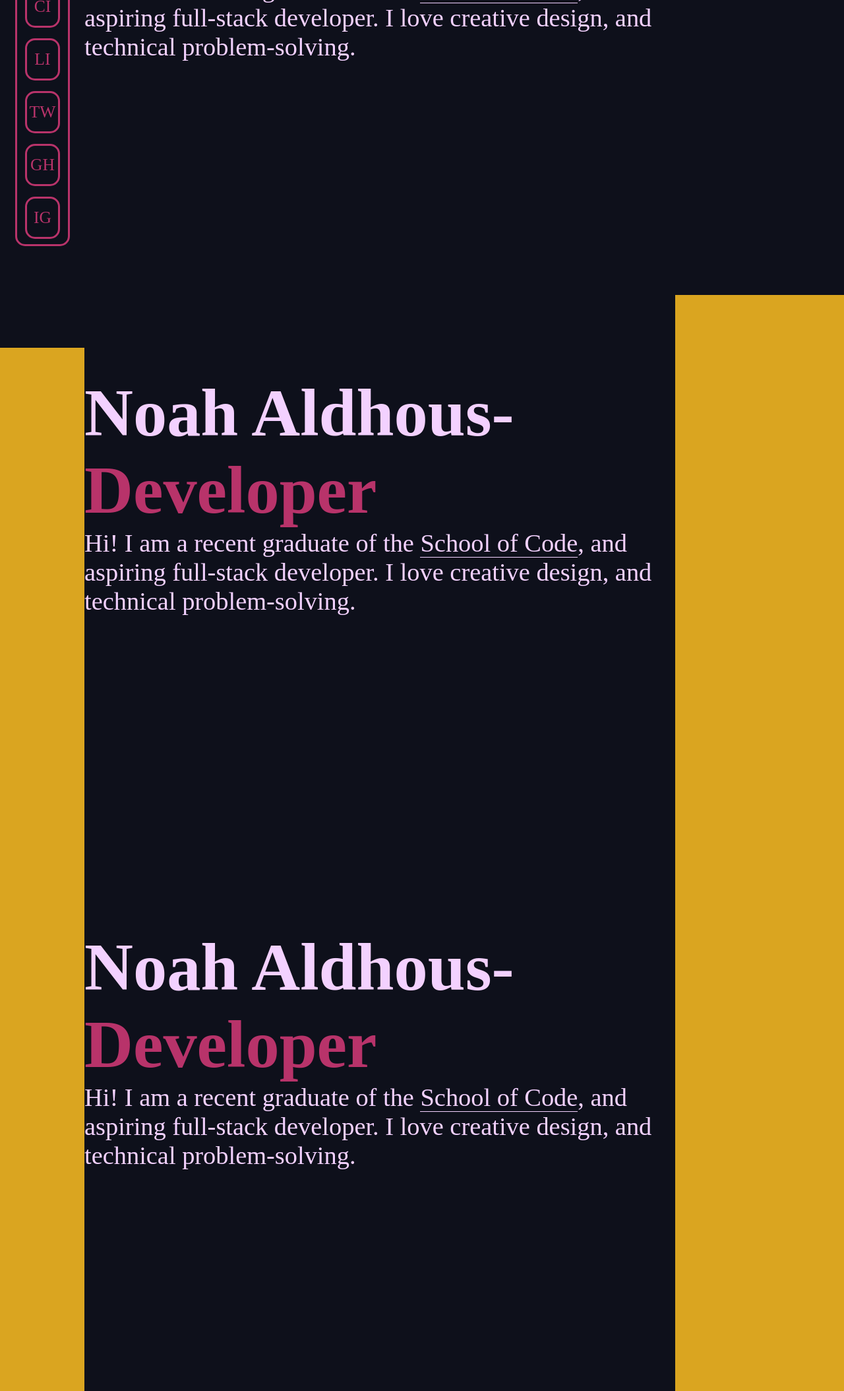
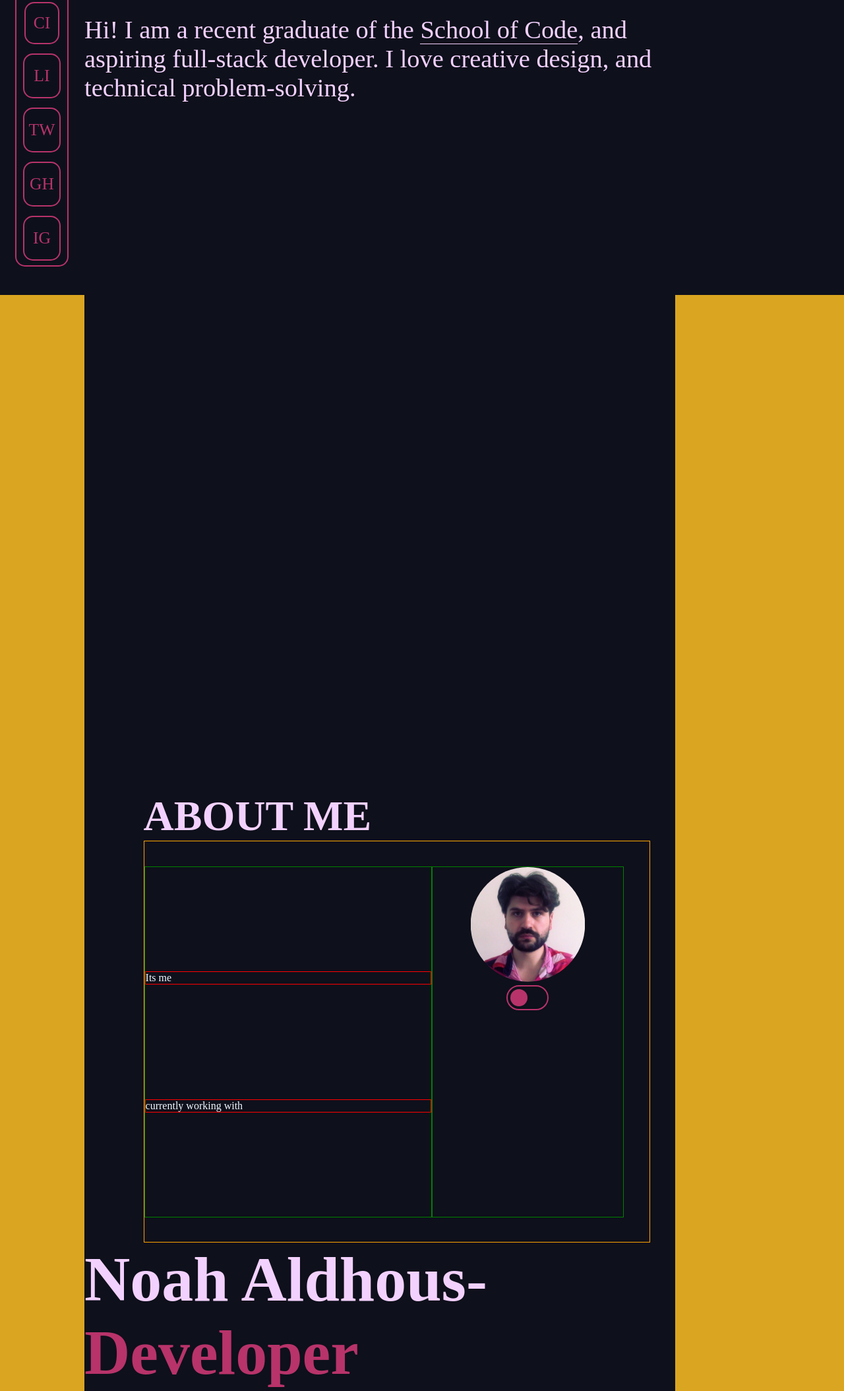
Before and after one commit to NoahAldhous/portfolio-page, a React app: page / in a window 1280 px wide. Shown: the part 353-2461 px from the top of the page at 66% size. Built offline with nearby package versions, Linux system fonts and the light colour scheme; a web font is replaced by a local one.

Commit message:
about me page in progress

```diff
--- /dev/null
+++ b/src/components/Aboutmepage/Aboutmepage.css
@@ -0,0 +1,126 @@
+.Aboutmepage{
+    width:60vw;
+    height: 95vh;
+    background-color: #0E101B;
+    margin-top: 75vh;
+    margin-left:10%;
+    display: flex;
+    flex-direction: column;
+    justify-content: left;
+    margin-right: 20vw;
+    padding-top: 2%;
+}
+
+.Aboutme-container{
+    display: flex;
+    justify-content: space-evenly;
+    border: 1px solid orange;
+    height: 100%;
+    padding: 5%;
+    padding-left: 0%;
+}
+
+.Abouttext-container{
+    display: flex;
+    flex-direction: column;
+    justify-content: space-evenly;
+    width: 60%;
+    color:aliceblue;
+    border: 1px solid green;
+    height: 100%
+}
+
+.Profile-card{
+    display: flex;
+    flex-direction: column;
+    align-items: center;
+    width: 40%;
+    border: 1px solid green;
+    height: 100%;
+}
+
+.Subheading{
+    margin: 0px;
+    margin-top: 10%;
+    font-size: 5vw;
+    color: #F3D1FF;
+}
+
+.Abouttext{
+    border: 1px solid red;
+}
+.Skillstext{
+    border: 1px solid red;
+}
+
+.Profile-picture{
+    max-width: 60%;
+    max-height: 60%;
+    object-fit: scale-down;
+    clip-path: circle();
+    margin-bottom: 2%;
+}
+
+/* The switch - the box around the slider */
+.switch {
+    position: relative;
+    display: inline-block;
+    width: 64px;
+    height: 38px;
+  }
+
+  /* Hide default HTML checkbox */
+  .switch input {
+    opacity: 0;
+    width: 0;
+    height: 0;
+  }
+
+  /* The slider */
+  .slider {
+    position: absolute;
+    cursor: pointer;
+    top: 0;
+    left: 0;
+    right: 0;
+    bottom: 0;
+    background-color: transparent;
+    -webkit-transition: .4s;
+    transition: .4s;
+  }
+
+  .slider:before {
+    position: absolute;
+    content: "";
+    height: 26px;
+    width: 26px;
+    left: 4px;
+    bottom: 4px;
+    background-color: #B8336A;
+    -webkit-transition: .4s;
+    transition: .4s;
+  }
+
+  input:checked + .slider {
+    background-color: #B8336A;
+    border: 2px solid #0E101B;
+  }
+
+
+
+  input:checked + .slider:before {
+    -webkit-transform: translateX(26px);
+    -ms-transform: translateX(26px);
+    transform: translateX(26px);
+    background-color: #0E101B;
+  }
+
+  /* Rounded sliders */
+  .slider.round {
+    border-radius: 34px;
+    border: 2px solid #B8336A;
+  }
+
+  .slider.round:before {
+    border-radius: 50%;
+  }
--- /dev/null
+++ b/src/components/Aboutmepage/Aboutmepage.js
@@ -0,0 +1,36 @@
+import './Aboutmepage.css';
+import humannoah from './images/humannoah.png';
+import digitalnoah from './images/digitalnoah.png';
+import {useState} from 'react';
+
+export default function Aboutmepage(){
+
+    const [image, setImage] = useState(humannoah)
+
+    function handleChange(){
+        if(image === humannoah){
+        setImage(digitalnoah);
+        }
+        else{setImage(humannoah)};
+    }
+
+    return <div className= "Aboutmepage">
+        <h2 className= "Subheading">ABOUT ME</h2>
+        <div className= "Aboutme-container">
+            <div className="Abouttext-container">
+                <p className="Abouttext">Its me</p>
+                <p className="Skillstext"> currently working with</p>
+            </div>
+            <div className= "Profile-card">
+                <img className="Profile-picture" src={image} alt="Noah Aldhous, wearing a shirt"/>
+                <div className= "Picture-switcher">
+                    <label className="switch">
+                    <input type="checkbox" onChange={handleChange}/>
+                    <span className="slider round"></span>
+                    </label>
+                </div>
+            </div>
+
+        </div>
+    </div>
+}
--- a/src/components/App/App.css
+++ b/src/components/App/App.css
@@ -1,6 +1,7 @@
 :root{
   --Navbar-container-width: 10vw;
   --Header-height: 10vh;
+  --Navbar-left-margin: 18%;
  }
 
 
@@ -28,8 +29,9 @@
   height: 100vh;
   width: var(--Navbar-container-width);
   display: flex;
-  padding-top: var(--Header-height);
+  flex-direction: column;
   position: fixed;
+  justify-content: space-evenly;
 }
 
 .Content-container{
@@ -64,6 +66,17 @@
 
   .Content-container{
     width: 85vw;
+    padding-right: 10%;
+  }
+
+  .Navbar-container{
+    background-color: #0E101B;
+    height: 60vh;
+    width: var(--Navbar-container-width);
+    display: flex;
+    flex-direction: column;
+    position: fixed;
+    justify-content: space-evenly
   }
 
 }
--- a/src/components/App/App.js
+++ b/src/components/App/App.js
@@ -1,4 +1,6 @@
+import Aboutmepage from '../Aboutmepage/Aboutmepage';
 import Header from '../Header/Header';
+import Homebutton from '../Homebutton/Homebutton';
 import Landingpage from '../Landingpage/Landingpage';
 import Navbar from '../Navbar/Navbar';
 import './App.css';
@@ -7,16 +9,23 @@ import './App.css';
 function App() {
 
 
+  function handleClick(page) {
+    document.querySelector(page).scrollIntoView()
+  }
+
+
 
   return (
     <div className="App">
       <Header/>
       <div className="Main">
         <div className="Navbar-container">
-          <Navbar/>
+          <Homebutton handleClick = {handleClick} page = ".Landingpage"/>
+          <Navbar handleClick = {handleClick}/>
         </div>
         <div className="Content-container">
-          <Landingpage/>
+          <Landingpage Landingpage = "Landingpage"/>
+          <Aboutmepage/>
           <Landingpage/>
           <Landingpage/>
           <Landingpage/>
--- a/src/components/Header/Header.css
+++ b/src/components/Header/Header.css
@@ -23,3 +23,10 @@
     color:#B8336A;
     border-bottom: 1px solid #B8336A;
 }
+
+
+@media only screen and (max-width: 600px) {
+.email{
+    font-size: 3vw;
+}
+}
--- a/src/components/Header/Header.js
+++ b/src/components/Header/Header.js
@@ -8,16 +8,13 @@ export default function Header(){
   var currentScrollPos = window.pageYOffset;
   if (prevScrollpos > currentScrollPos) {
   document.querySelector(".Header").style.top = "0";
-  console.log("it do")
   } else {
   document.querySelector(".Header").style.top = "-15vh";
-  console.log("it be scrollin")
   }
   prevScrollpos = currentScrollPos;
   }
 
-
     return <div className = "Header">
-        <a className ="email" href="mailto:naldhous@hotmail.co.uk">naldhous@hotmail.co.uk</a>
+        <a className ="email" href="mailto:naldhous@hotmail.co.uk" target='_blank' rel='noreferrer'>naldhous@hotmail.co.uk</a>
     </div>
 }
--- /dev/null
+++ b/src/components/Homebutton/Homebutton.css
@@ -0,0 +1,23 @@
+.Homebutton{
+    margin-left: var(--Navbar-left-margin);
+    background: none;
+    color: #B8336A;
+    border-radius: 10px;
+    font-family: inherit;
+    font-size: 1.5vw;
+    top: 0;
+    width: 65%;
+    position: relative;
+    transition: 0.3s;
+    flex-shrink: 0;
+    border-radius: 15px;
+    border: 2px solid #B8336A;
+    background-color: #0e101bc7;
+    cursor: pointer;
+    text-align: center;
+}
+
+.Homebutton:hover{
+    background-color: #B8336A;
+    color: #0E101B;
+}
--- /dev/null
+++ b/src/components/Homebutton/Homebutton.js
@@ -0,0 +1,5 @@
+import './Homebutton.css'
+
+export default function Homebutton({handleClick, page}){
+    return <button className = "Homebutton" onClick = {function(){handleClick(page)}}>HOME</button>
+}
--- a/src/components/Landingpage/Landingpage.css
+++ b/src/components/Landingpage/Landingpage.css
@@ -6,22 +6,24 @@
     display: flex;
     flex-direction: column;
     justify-content: left;
+    margin-right: 20vw;
+    padding-top: 2%;
 }
 
 .Heading{
     margin: 0px;
-    font-size: 8vw;
+    font-size: 7.5vw;
     color: #F3D1FF;
 }
 
 .Heading-Developer{
     margin: 0px;
-    font-size: 8vw;
+    font-size: 7.5vw;
     color: #B8336A;
 }
 
 .Body-Text{
-    margin: 0px;
+    padding-top: 2%;
     font-size: 3vw;
     color: #F3D1FF;
 }
--- a/src/components/Landingpage/Landingpage.js
+++ b/src/components/Landingpage/Landingpage.js
@@ -1,9 +1,9 @@
 import './Landingpage.css';
 
-export default function Landingpage(){
+export default function Landingpage({Landingpage}){
 
 
-    return <div className="Landingpage">
+    return <div className= {Landingpage}>
     <h2 className = "Heading">Noah Aldhous-</h2>
     <h2 className = "Heading-Developer">Developer</h2>
     <p className = "Body-Text">Hi! I am a recent graduate of the <a className = "SoC-Link" href = "https://www.schoolofcode.co.uk/">School of Code</a>, and aspiring full-stack developer. I love creative design, and technical problem-solving.</p>
--- a/src/components/Navbar/Navbar.css
+++ b/src/components/Navbar/Navbar.css
@@ -3,7 +3,7 @@
     flex-direction: column;
     justify-content: space-around;
     align-items: center;
-    margin-left: 18%;
+    margin-left: var(--Navbar-left-margin);
     height: 80vh;
     max-height: 80%;
     width: 60%;
@@ -11,7 +11,7 @@
     transition: 0.3s;
     flex-shrink: 0;
     border-radius: 15px;
-    border: 3px solid #B8336A;
+    border: 2px solid #B8336A;
     background-color: #0e101bc7;
   }
 
--- a/src/components/Navbar/Navbar.js
+++ b/src/components/Navbar/Navbar.js
@@ -1,14 +1,14 @@
 import './Navbar.css'
 import Navbutton from '../Navbutton/Navbutton'
 
-export default function Navbar(){
+export default function Navbar({handleClick}){
     return  <div className="Navbar">
-    <Navbutton buttonText = "AM"/>
+    <Navbutton buttonText = "AM" handleClick={handleClick} page= ".Aboutmepage"/>
     <Navbutton buttonText = "PF"/>
     <Navbutton buttonText = "EX"/>
     <Navbutton buttonText = "CI"/>
     <Navbutton buttonText = "LI"/>
-    <Navbutton buttonText = "TW"/>
+    <Navbutton buttonText = "TW" link = "https://twitter.com/theOldHaus"/>
     <Navbutton buttonText = "GH"/>
     <Navbutton buttonText = "IG"/>
   </div>
--- a/src/components/Navbutton/Navbutton.css
+++ b/src/components/Navbutton/Navbutton.css
@@ -3,7 +3,7 @@
     height:10%;
     border-radius: 15px;
     transition: 0.3s;
-    border: 3px solid #B8336A;
+    border: 2px solid #B8336A;
     color: #B8336A;
     background-color: #0e101bd0;
     font-family: inherit;
@@ -14,6 +14,7 @@
     align-items: center;
     overflow:hidden;
     white-space:nowrap;
+    text-decoration: none;
 }
 
 @media only screen and (max-width: 600px) {
@@ -22,8 +23,6 @@
         font-size:100%;
     }
 }
-
-
 
 .Navbutton:hover {
     background-color: #B8336A;
--- a/src/components/Navbutton/Navbutton.js
+++ b/src/components/Navbutton/Navbutton.js
@@ -1,9 +1,9 @@
 import './Navbutton.css';
 
-export default function Navbutton({buttonText}){
+export default function Navbutton({buttonText, page, handleClick}){
     switch(buttonText){
         case 'AM':
-            return <button className = {`AM Navbutton`}>
+            return <button className = {`AM Navbutton`} onClick = {function(){handleClick(page)}}>
             </button>
         case 'PF':
             return <button className = {'PF Navbutton'}>
@@ -15,17 +15,17 @@ export default function Navbutton({buttonText}){
             return <button className = {'CI Navbutton'}>
             </button>
         case 'LI':
-            return <button className = {'LI Navbutton'}>
-            </button>
+            return <a className = {'LI Navbutton'} href='https://www.linkedin.com/in/noah-aldhous-4436a3195/' target='_blank' rel='noreferrer'>
+            </a>
         case 'TW':
-            return <button className = {'TW Navbutton'}>
-            </button>
+            return <a className = {'TW Navbutton'} href='https://twitter.com/theOldHaus' target='_blank' rel='noreferrer'>
+            </a>
         case 'GH':
-            return <button className = {'GH Navbutton'}>
-            </button>
+            return <a className = {'GH Navbutton'} href='https://github.com/NoahAldhous' target='_blank' rel='noreferrer'>
+            </a>
         case 'IG':
-            return <button className = {'IG Navbutton'}>
-            </button>
+            return <a className = {'IG Navbutton'} href='https://www.instagram.com/the_oldhaus/' target='_blank' rel='noreferrer'>
+            </a>
     default:
         return null;
     }
--- a/src/index.css
+++ b/src/index.css
@@ -12,3 +12,7 @@ code {
   font-family: source-code-pro, Menlo, Monaco, Consolas, 'Courier New',
     monospace;
 }
+
+html {
+  scroll-behavior: smooth;
+ }
```
Also changed, not shown: src/components/Aboutmepage/images/digitalnoah.png (added), src/components/Aboutmepage/images/humannoah.png (added).
